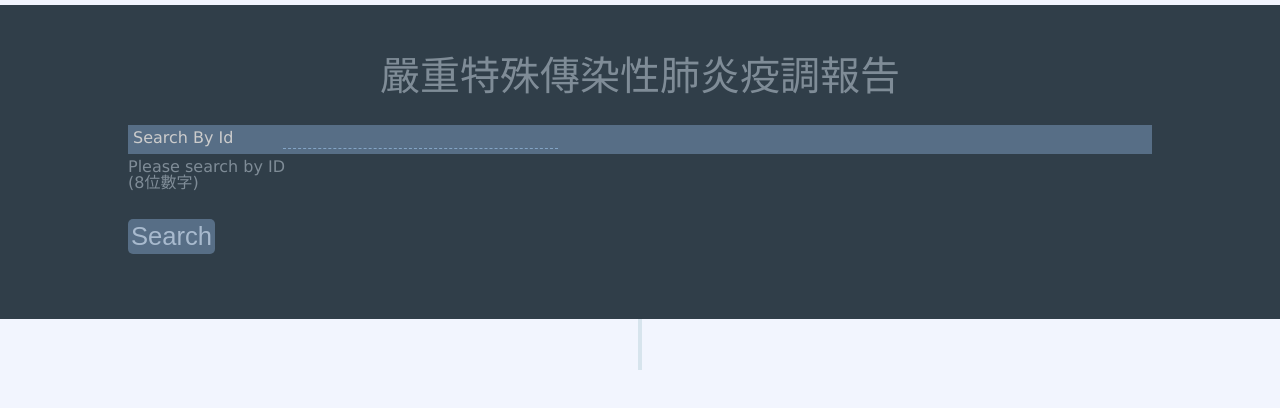
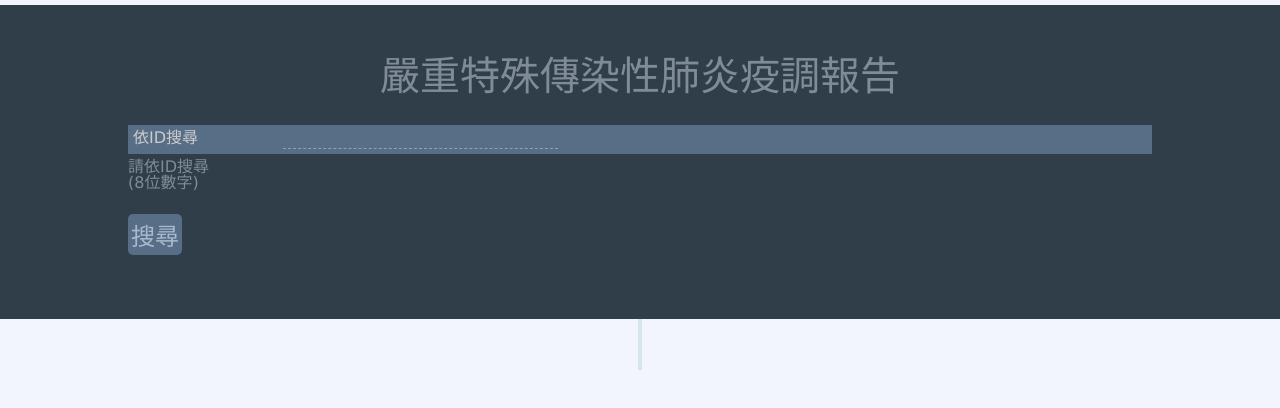
Before and after one commit to reggiehsu111/timeline, a React (Create React App) app: page / in a window 1280 px wide. Shown: the top 408 px of the page. Built offline with nearby package versions, Linux system fonts and the light colour scheme.

Commit message:
form to chinese

```diff
--- a/src/CustomForm.js
+++ b/src/CustomForm.js
@@ -17,11 +17,11 @@ class CustomForm extends React.Component{
 		return(
 			<form className="form-style-4" onSubmit={this.props.postForm} onKeyDown={this._handleKeyDown}>
 	          <label >
-	          <span>Search By Id</span><input type="number" name="field2" required={true} onChange={this.props.changeHandler}/>
+	          <span>依ID搜尋</span><input type="number" name="field2" required={true} onChange={this.props.changeHandler}/>
 	          </label>
-	          <p style={textStyle}>Please search by ID </p>
+	          <p style={textStyle}>請依ID搜尋 </p>
 	          <p style={textStyle}> (8位數字) </p>
-	          <input type="submit" value="Search" />
+	          <input type="submit" value="搜尋" style={{fontSize:"3vh"}}/>
 	        </form>
 		);
 	}
```
